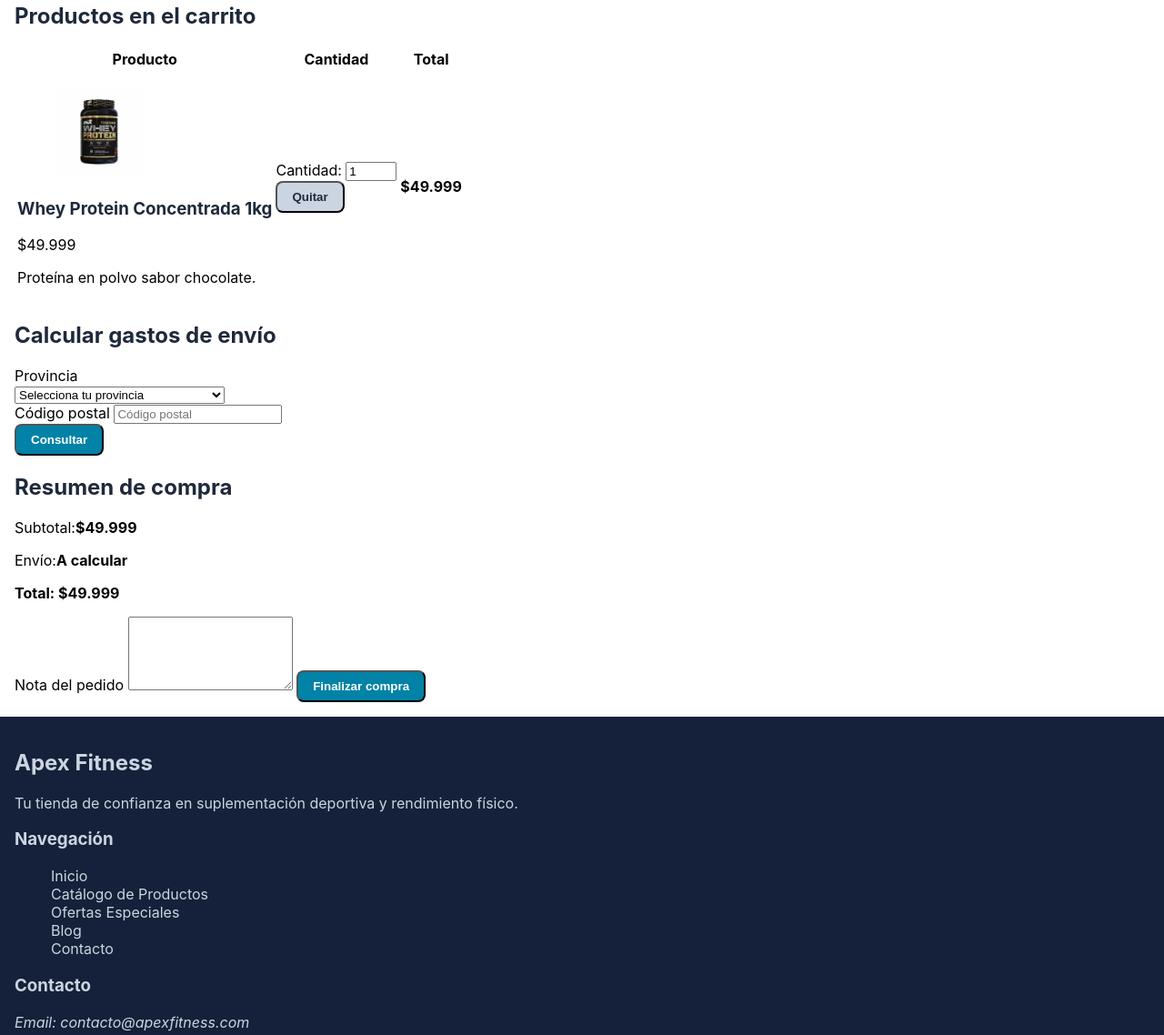
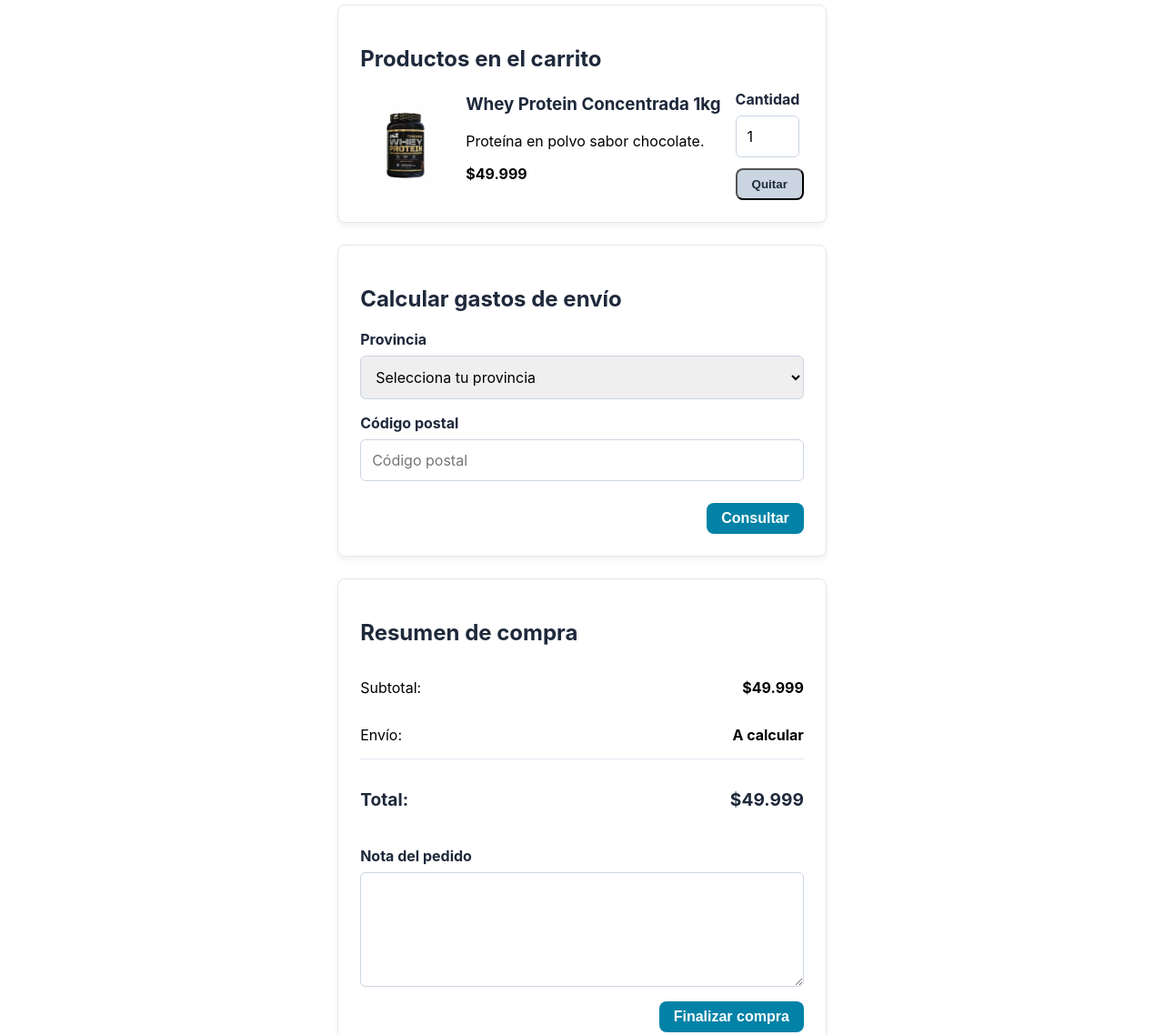
Before and after one commit to IgnacioVargas12/AW1TrabajosPracticos, a website: page tp3/src/carrito.html in a window 1280 px wide. Shown: the part 229-1367 px from the top of the page at 91% size. Drawn offline with Linux system fonts and the light colour scheme; a web font is replaced by a local one.

Commit message:
termine la seccion carrito

```diff
--- a/tp3/src/carrito.html
+++ b/tp3/src/carrito.html
@@ -46,56 +46,34 @@
             </nav>
         </header>
 
-        <main class="contenido-principal">
+        <main class="contenido-principal seccion-carrito">
             <h1>Carrito de compras</h1>
-            <section>
+            <section class="contenedor-formulario">
                 <h2>Productos en el carrito</h2>
-                <table>
-                    <thead>
-                        <tr>
-                            <th scope="col">Producto</th>
-                            <th scope="col">Cantidad</th>
-                            <th scope="col">Total</th>
-                        </tr>
-                    </thead>
-                    <tbody>
-                        <tr>
-                            <td>
-                                <figure>
+                <article class="producto-carrito">
                     <img src="./recursos/imagenes/productos/suplementos/whey_protein_ena.webp" alt="Whey Protein Concentrada 1kg" width="100">
-                                </figure>
-                                <div>
+                    <div class="info-producto-carrito">
                         <h3>Whey Protein Concentrada 1kg</h3>
-                                    <p>$49.999</p>
                         <p>Proteína en polvo sabor chocolate.</p>
+                        <p><strong>$49.999</strong></p>
                     </div>
-                            </td>
-                            <td>
-                                <div>
-                                    <form action="#" method="post">
-                                        <div>
-                                            <label for="id-cantidad">Cantidad:</label>
-                                            <input type="number" id="id-cantidad" name="cantidad" min="1" value="1" max="10" required>
+                    <form action="#" method="post" class="cantidad-carrito">
+                        <div class="campo-form">
+                            <label for="id-cantidad">Cantidad</label>
+                            <input type="number" id="id-cantidad" name="cantidad" min="1" max="10" value="1" required>
                         </div>
-                                        <div>
-                                            <button type="submit" class="boton-secundario">Quitar</button>
-                                        </div>
+                        <button type="submit" class="boton-secundario">
+                            Quitar
+                        </button>
                     </form>
-                                </div>
-                            </td>
-                            <td>
-                                <p><strong>$49.999</strong></p>
-                            </td>
-                        </tr>
-                    </tbody>
-                </table>
+                </article>
             </section>
-            <section>
+            <section class="contenedor-formulario">
                 <h2>Calcular gastos de envío</h2>
                 <div>
-                    <form action="#" method="get">
-                        <div>
-                            <label for="id-provincia">Provincia</label><br>
+                    <form action="#" method="get" class="formulario-envio">
+                        <div class="campo-form">
+                            <label for="id-provincia">Provincia</label>
                             <select id="id-provincia" name="provincia" required>
                                 <option value="" disabled selected>Selecciona tu provincia</option>
                                 <option value="buenos-aires">Buenos Aires</option>
@@ -124,25 +102,38 @@
                                 <option value="tucuman">Tucumán</option>
                             </select>
                         </div>
-                        <div>
+                        <div class="campo-form">
                             <label for="id-codigo-postal">Código postal</label>
                             <input type="text" id="id-codigo-postal" name="codigo-postal" placeholder="Código postal">
                         </div>
-                        <div>
+                        <div class="acciones-form">
                             <button type="submit" class="boton-principal">Consultar</button>
                         </div>
                     </form>
                 </div>
             </section>
-            <aside>
+            <aside class="contenedor-formulario resumen-carrito">
                 <h2>Resumen de compra</h2>
-                <p>Subtotal:<strong>$49.999</strong></p>
-                <p>Envío:<strong>A calcular</strong></p>
-                <p><strong>Total: $49.999</strong></p>
+                <div class="detalle-resumen">
+                    <p>Subtotal:</p>
+                    <p><strong>$49.999</strong></p>
+                </div>
+                <div class="detalle-resumen">
+                    <p>Envío:</p>
+                    <p><strong>A calcular</strong></p>
+                </div>
+                <div class="detalle-resumen total-carrito">
+                    <p><strong>Total:</strong></p>
+                    <p><strong>$49.999</strong></p>
+                </div>
                 <form action="#" method="post">
+                    <div class="campo-form">
                         <label for="id-nota">Nota del pedido</label>
                         <textarea name="nota" id="id-nota" rows="5"></textarea>
+                    </div>
+                    <div class="acciones-form">
                         <button type="submit" class="boton-principal">Finalizar compra</button>
+                    </div>
                 </form>
             </aside>
         </main>
--- a/tp3/src/recursos/estilos/base.css
+++ b/tp3/src/recursos/estilos/base.css
@@ -326,6 +326,87 @@
     font-size: 1rem;
 }
 
+/* Estilos de la sección Carrito */
+
+.seccion-carrito {
+    display: flex;
+    flex-direction: column;
+    gap: 1.5rem;
+}
+
+.seccion-carrito h1 {
+    margin-bottom: 0;
+}
+
+/* Información del producto */
+.producto-carrito {
+    display: flex;
+    flex-direction: column;
+    gap: 1rem;
+}
+
+.producto-carrito img {
+    width: 100px;
+    height: 100px;
+    object-fit: contain;
+}
+
+.producto-carrito h3 {
+    margin-top: 0;
+}
+
+/* Cantidad del producto */
+.cantidad-carrito {
+    display: flex;
+    flex-direction: column;
+    align-items: flex-start;
+    gap: 0.75rem;
+}
+
+.cantidad-carrito input {
+    width: 70px;
+}
+
+/* Formulario de envío */
+.formulario-envio {
+    display: flex;
+    flex-direction: column;
+    gap: 1rem;
+}
+
+/* Selector de provincia */
+.seccion-carrito .campo-form select {
+    width: 100%;
+    padding: 0.75rem;
+    border: 1px solid #CBD5E1;
+    border-radius: 6px;
+    font-family: inherit;
+    font-size: 1rem;
+}
+
+/* Resumen de compra */
+.detalle-resumen {
+    display: flex;
+    justify-content: space-between;
+    gap: 1rem;
+}
+
+.total-carrito {
+    border-top: 1px solid #E2E8F0;
+    padding-top: 1rem;
+    margin-bottom: 1.5rem;
+}
+
+.total-carrito strong {
+    color: #1E293B;
+    font-size: 1.2rem;
+}
+
+/* Espacio entre nota y botón */
+.resumen-carrito .acciones-form {
+    margin-top: 1rem;
+}
+
 /* Globo Flotante de WhatsApp */
 .globo-whatsapp-flotante {
     position: fixed;
@@ -472,4 +553,17 @@
     .campo-completo {
         grid-column: span 2;
     }
+    /* Producto del carrito en Desktop */
+    .producto-carrito {
+        flex-direction: row;
+        align-items: center;
+    }
+
+    .info-producto-carrito {
+        flex: 1;
+    }
+    .seccion-carrito {
+    max-width: 1000px;
+    margin: 0 auto;
+    }
 }
```
Lines whose indentation alone changed are shown as unchanged.
